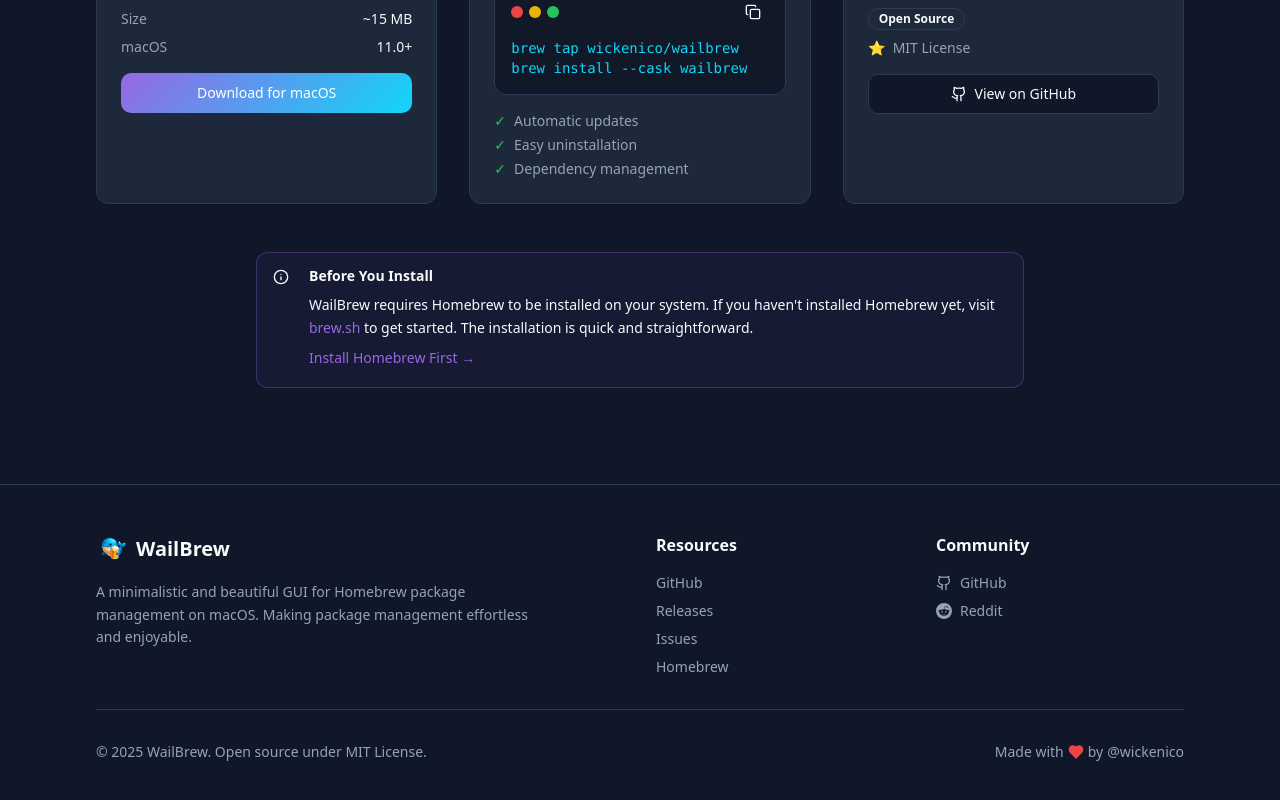
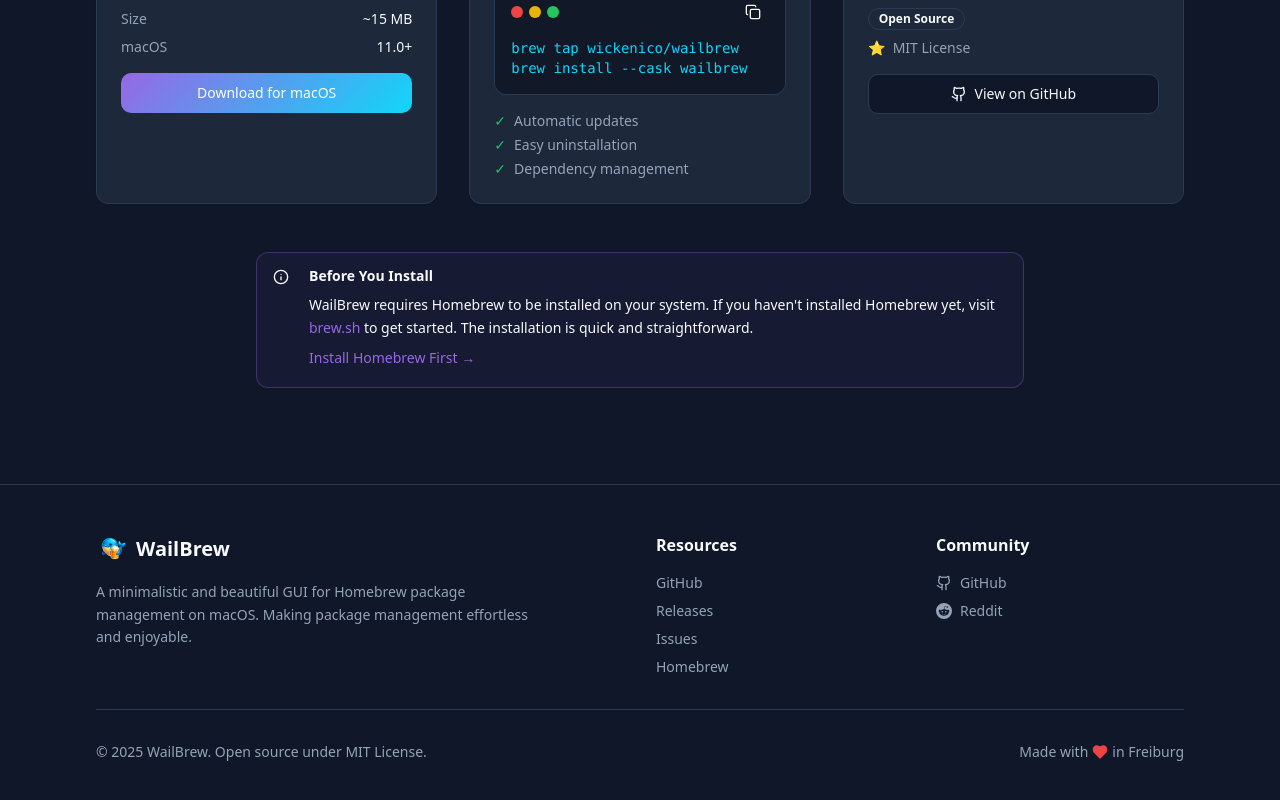
Before and after one commit to wickenico/wailbrew-site-v2, a React (Vite) app: page / in a window 1280 px wide. Shown: the part 2647-3447 px from the top of the page. Built offline with nearby package versions, Linux system fonts and the light colour scheme; the HTML template or start-up script is replaced by a standard one.

Commit message:
Fix footer text

```diff
--- a/src/components/Footer.tsx
+++ b/src/components/Footer.tsx
@@ -102,15 +102,7 @@ export const Footer = () => {
             </p>
             <p className="flex items-center gap-1">
               Made with <Heart className="w-4 h-4 text-red-500 fill-current" />{" "}
-              by{" "}
-              <a
-                href="https://github.com/wickenico"
-                target="_blank"
-                rel="noopener noreferrer"
-                className="hover:text-foreground transition-colors"
-              >
-                @wickenico
-              </a>
+              in Freiburg
             </p>
           </div>
         </div>
```
